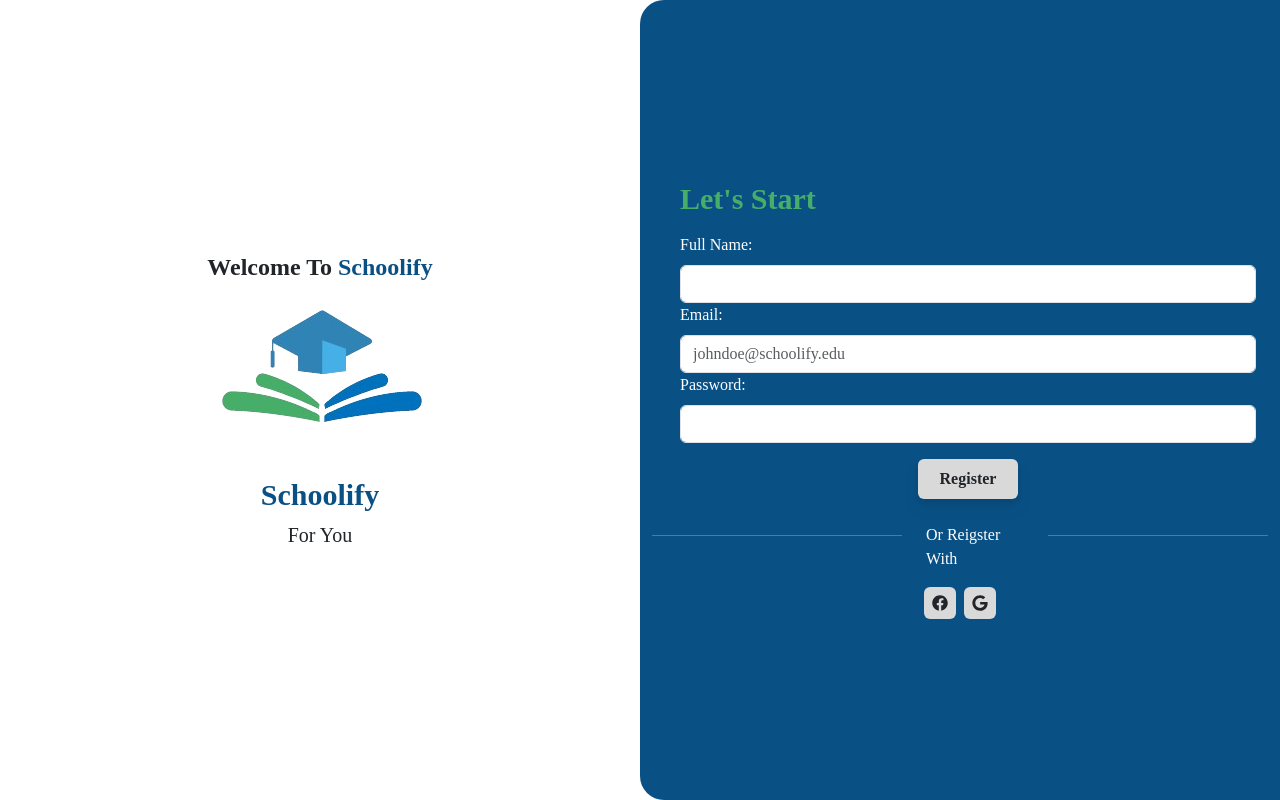
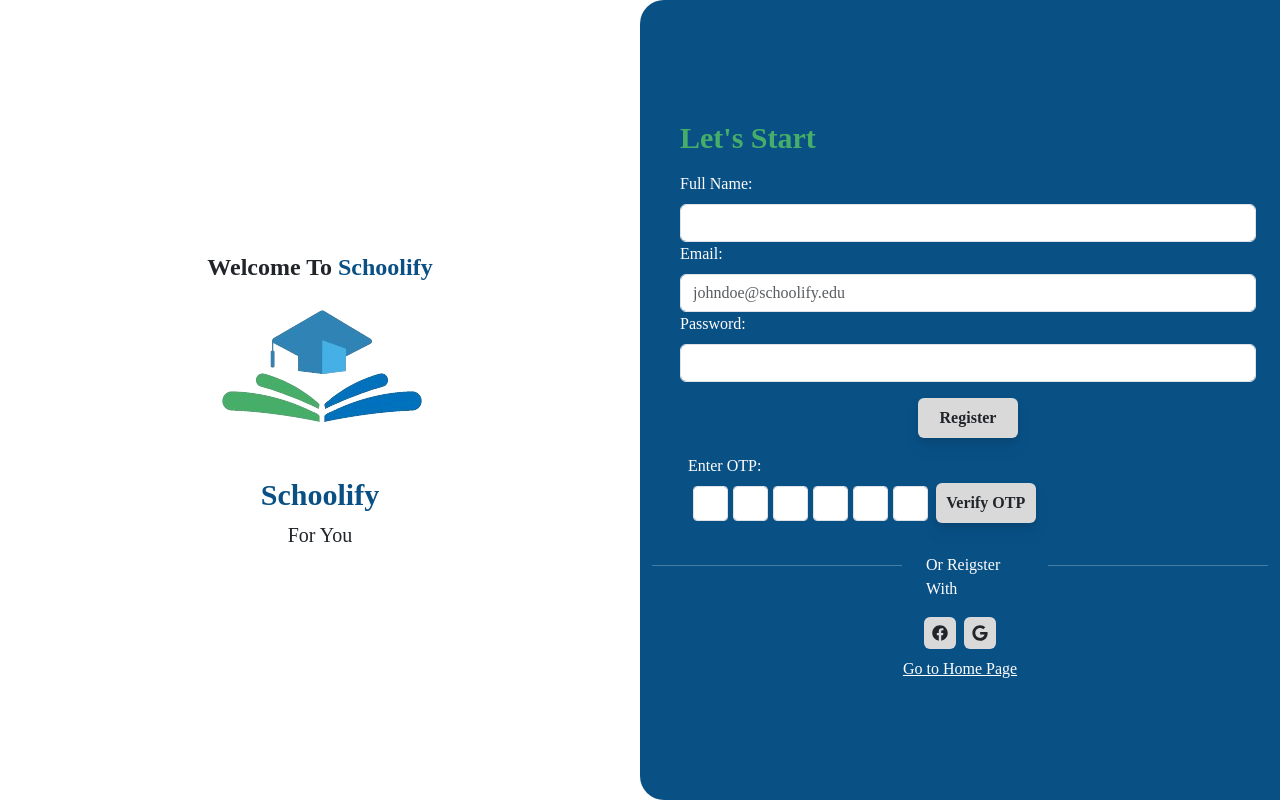
Before and after one commit to srijannadas/schoolifyn, a React (Create React App) app: page /register in a window 1280 px wide. Built offline with nearby package versions, Linux system fonts and the light colour scheme.

Commit message:
login design changed

```diff
--- a/src/App.css
+++ b/src/App.css
@@ -13,6 +13,15 @@
   }
 }
 
+input[type="number"]::-webkit-inner-spin-button,
+input[type="number"]::-webkit-outer-spin-button {
+  -webkit-appearance: none;
+  margin: 0;
+}
+
+input[type="number"] {
+  -moz-appearance: textfield;
+}
 .App-header {
   background-color: #282c34;
   min-height: 100vh;
--- a/src/components/Login/Login.jsx
+++ b/src/components/Login/Login.jsx
@@ -71,8 +71,9 @@ const Login = () => {
               <div className="login-social-button d-flex justify-center mt-3">
                 <button className='p-2 rounded bg-[#D9D9D9] me-2'><FaGithub /></button>
                 <button className='p-2 rounded bg-[#D9D9D9]'><FaGoogle /></button>
-                {/* <Link to={'/'}><a> Go to Home </a></Link> */}
               </div>
+            <Link to={'/'}>  <p className='text-center mt-2 text-white underline'>Go to Home Page</p> </Link>
+
             </div>
           </div>
         </div>
--- a/src/components/Register/Register.jsx
+++ b/src/components/Register/Register.jsx
@@ -1,12 +1,13 @@
-import React,{useState} from 'react'
+import React,{useState, useRef} from 'react'
 import { FaFacebook, FaGoogle } from "react-icons/fa";
 import toast, {Toaster} from 'react-hot-toast';
 import Logo from '../../assets/images/logo-main.png'
 import axios from "axios";
-import { useNavigate } from 'react-router-dom';
+import { Link, useNavigate } from 'react-router-dom';
 
 
 const Register = () => {
+
 
   const navigate = useNavigate();
     const [userData, setUserData] = useState({
@@ -15,8 +16,45 @@ const Register = () => {
         password: ''
       })
       const [userId, setUserId] = useState('');
-  const [enteredOTP, setEnteredOTP] = useState('');
+  const [enteredOTP, setEnteredOTP] = useState(Array(6).fill(''));
   const [verificationStatus, setVerificationStatus] = useState('');
+  const inputMaxLength = 1;
+
+  const handleOtpChange = (index, value) => {
+    const newOtpValues = [...enteredOTP];
+    newOtpValues[index] = value;
+
+    setEnteredOTP(newOtpValues);
+
+
+    // Move focus to the next input box
+    const nextIndex = index + 1;
+    const prevIndex = index - 1;
+    if (value.length === inputMaxLength) {
+      if (nextIndex < enteredOTP.length) {
+        document.getElementById(`otp-input-${nextIndex}`).focus();
+      }
+    }
+  };
+  const handleKeyDown = (index, e) => {
+    // Handle Backspace key
+    if (e.key === 'Backspace') {
+      const prevIndex = index - 1;
+      if (prevIndex >= 0) {
+        // Move focus to the previous input box
+        document.getElementById(`otp-input-${prevIndex}`).focus();
+      } else {
+        // Clear the last character if Backspace is pressed on the first input box
+        const newOtpValues = [...enteredOTP];
+        newOtpValues[index] = ''; // Clear the current index
+        setEnteredOTP(newOtpValues);
+
+        // Move focus to the current input box (optional)
+        document.getElementById(`otp-input-${index}`).focus();
+      }
+    }
+  };
+
 
   const handleRegister = async (e) => {
     e.preventDefault()
@@ -29,6 +67,8 @@ const Register = () => {
       console.error('Error during registration:', error.response.data);
     }
   };
+
+
 
 
   const handleVerifyOTP = async () => {
@@ -68,17 +108,33 @@ reverseOrder={false}/>
               <div className="login-button d-flex justify-center mt-3"><button className="p-2 bg-[#D9D9D9] rounded w-[100px] font-bold drop-shadow-lg" onClick={handleRegister}>Register</button></div>
             </form>
 
-            {userId && (
+            {/* {userId && ( */}
+
+
         <div className=' mt-3 ms-4'>
 
           <label className='form-label text-white'>
             Enter OTP:
-            <input type="text" value={enteredOTP} onChange={(e) => setEnteredOTP(e.target.value)} className='form-control w-full'/>
+            <div className='mt-2' style={{ display: 'flex', justifyContent: 'space-between', width: '200px' }}>
+      {enteredOTP.map((value, index) => (
+        <input
+          key={index}
+          id={`otp-input-${index}`}
+          type="number"
+          maxLength={inputMaxLength}
+          value={value}
+          className='form-control'
+          onChange={(e) => handleOtpChange(index, e.target.value)}
+          onKeyDown={(e) => handleKeyDown(index, e)}
+          style={{ borderRadius: '4px', width: '35px', height: '35px', marginLeft: '5px', textAlign: 'center', fontSize: '16px' }}
+        />
+      ))}
+    </div>
           </label>
-          <button onClick={handleVerifyOTP} className=" ms-2 p-2 bg-[#D9D9D9] rounded w-[100px] font-bold drop-shadow-lg">Verify OTP</button><br />
+          <button onClick={handleVerifyOTP} className=" ms-2 p-2 bg-[#D9D9D9] rounded w-[100px] font-bold drop-shadow-lg" style={{position: 'relative', left: '7%'}}>Verify OTP</button><br />
           <p className='badge text-bg-danger '>{verificationStatus}</p>
         </div>
-      )}
+      {/* )}  */}
           </div>
 
           <div className="d-flex justify-center mt-4">
@@ -93,6 +149,7 @@ reverseOrder={false}/>
             <button className='p-2 rounded bg-[#D9D9D9] me-2'><FaFacebook /></button>
             <button className='p-2 rounded bg-[#D9D9D9]'><FaGoogle /></button>
           </div>
+            <Link to={'/'}>  <p className='text-center mt-2 text-white underline'>Go to Home Page</p> </Link>
           </div>
         </div>
       </div>
```
